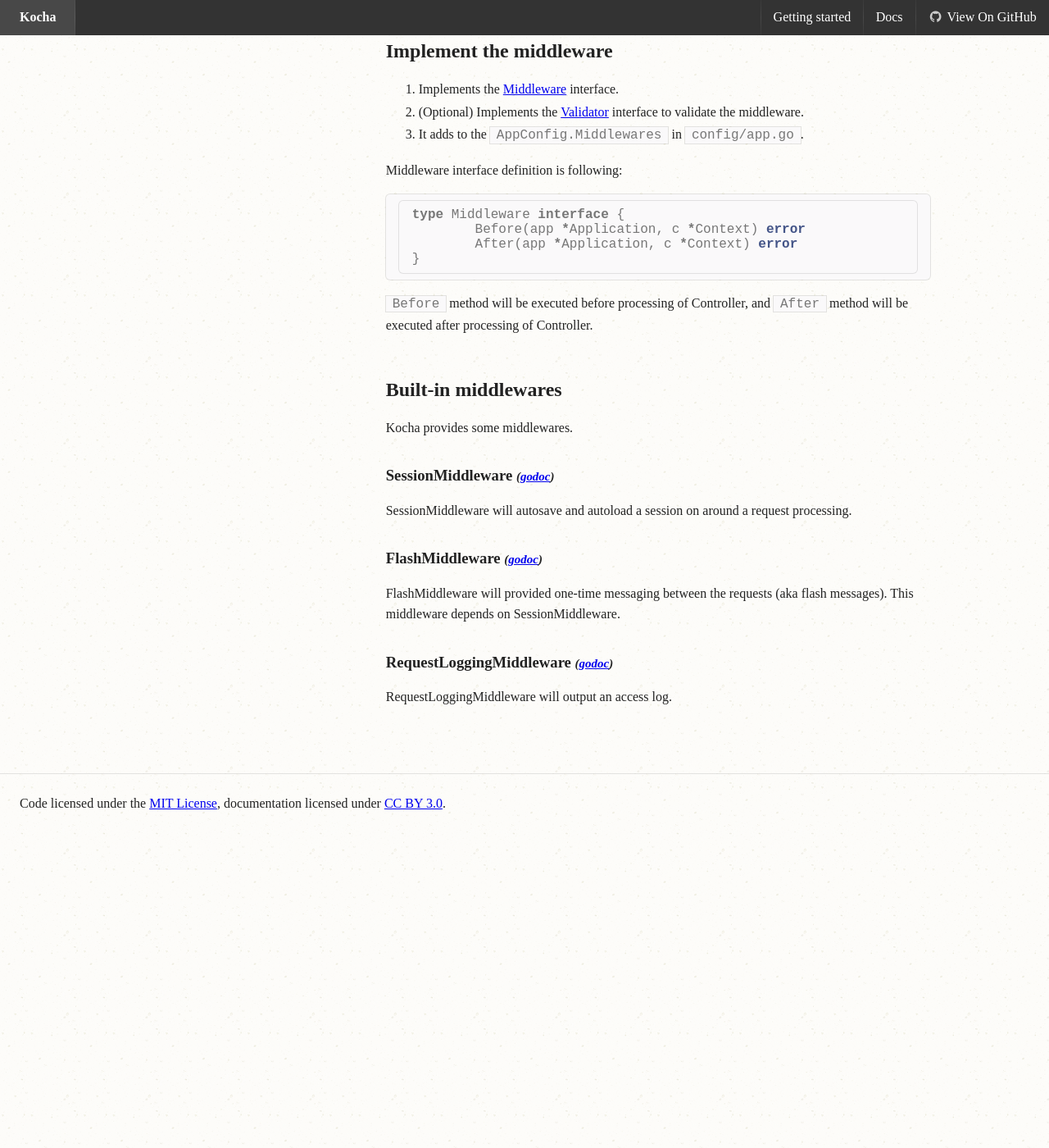
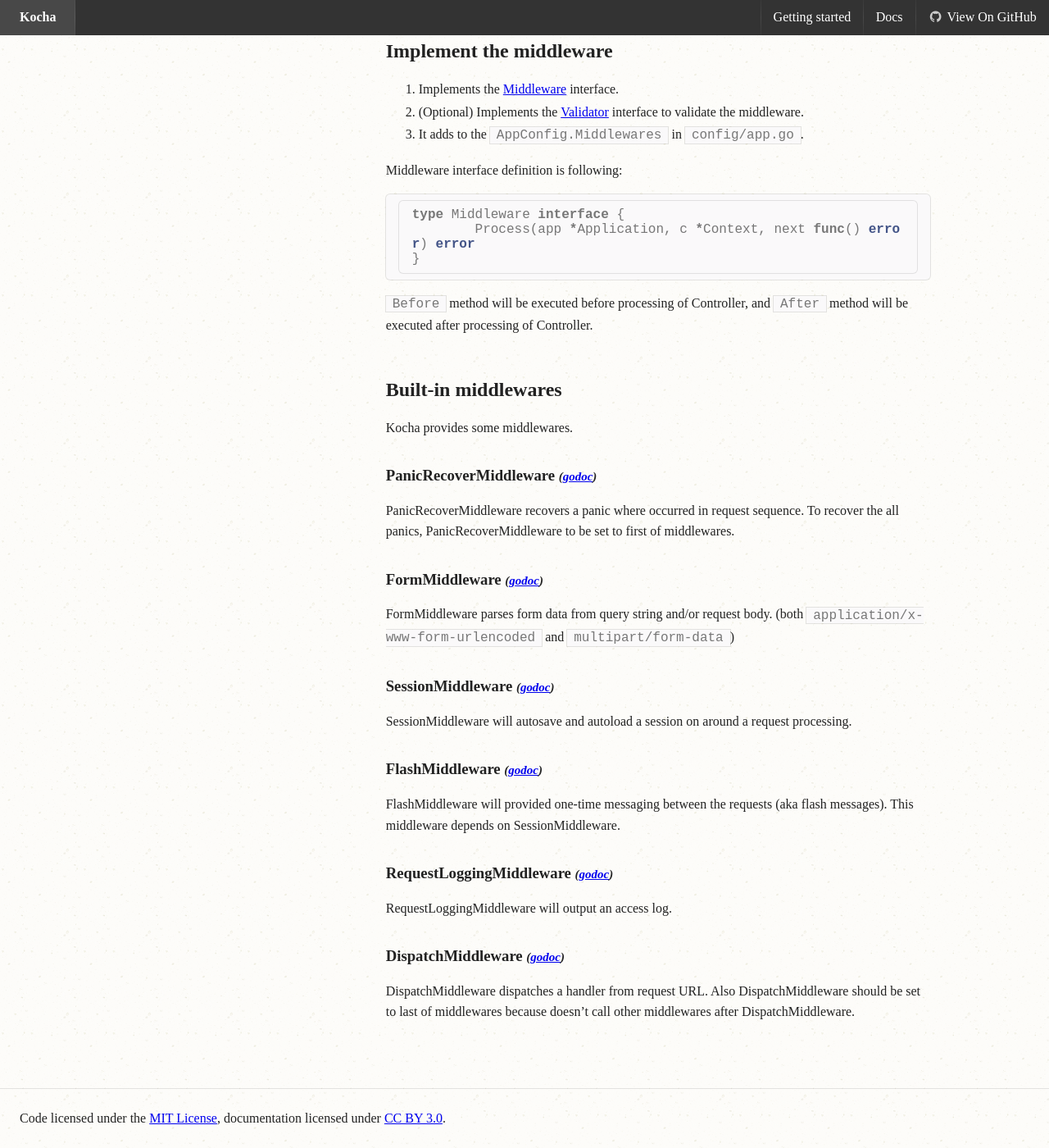
Before and after one commit to naoina/kocha, a Jekyll site: the page built from docs/middleware.md, in a window 1280 px wide and 1400 px high, scrolled down 201 px. Shown: the whole window at 82% size. Built offline with Jekyll 4.4.1, drawn with Linux system fonts in a browser that asks for light colours; nearby versions of some CDN libraries; Markdown is read by kramdown in place of the engine named in the settings.

Commit message:
Follow commit a3e05dbddc27bdfb9d2ecdf1689f55d839d7b8aa

````diff
--- a/docs/middleware.md
+++ b/docs/middleware.md
@@ -26,8 +26,7 @@
 {% raw %}
 ```go
 type Middleware interface {
-	Before(app *Application, c *Context) error
-	After(app *Application, c *Context) error
+	Process(app *Application, c *Context, next func() error) error
 }
 ```
 {% endraw %}
@@ -37,6 +36,15 @@
 ## Built-in middlewares <a id="Built-in-middlewares"></a>
 
 Kocha provides some middlewares.
+
+### PanicRecoverMiddleware *([godoc]({{ site.godoc }}#PanicRecoverMiddleware))*
+
+PanicRecoverMiddleware recovers a panic where occurred in request sequence.
+To recover the all panics, PanicRecoverMiddleware to be set to first of middlewares.
+
+### FormMiddleware *([godoc]({{ site.godoc }}#FormMiddleware))*
+
+FormMiddleware parses form data from query string and/or request body. (both `application/x-www-form-urlencoded` and `multipart/form-data`)
 
 ### SessionMiddleware *([godoc]({{ site.godoc }}#SessionMiddleware))*
 
@@ -50,3 +58,8 @@
 ### RequestLoggingMiddleware *([godoc]({{ site.godoc }}#RequestLoggingMiddleware))*
 
 RequestLoggingMiddleware will output an access log.
+
+### DispatchMiddleware *([godoc]({{ site.godoc }}#DispatchMiddleware))*
+
+DispatchMiddleware dispatches a handler from request URL.
+Also DispatchMiddleware should be set to last of middlewares because doesn't call other middlewares after DispatchMiddleware.
````
